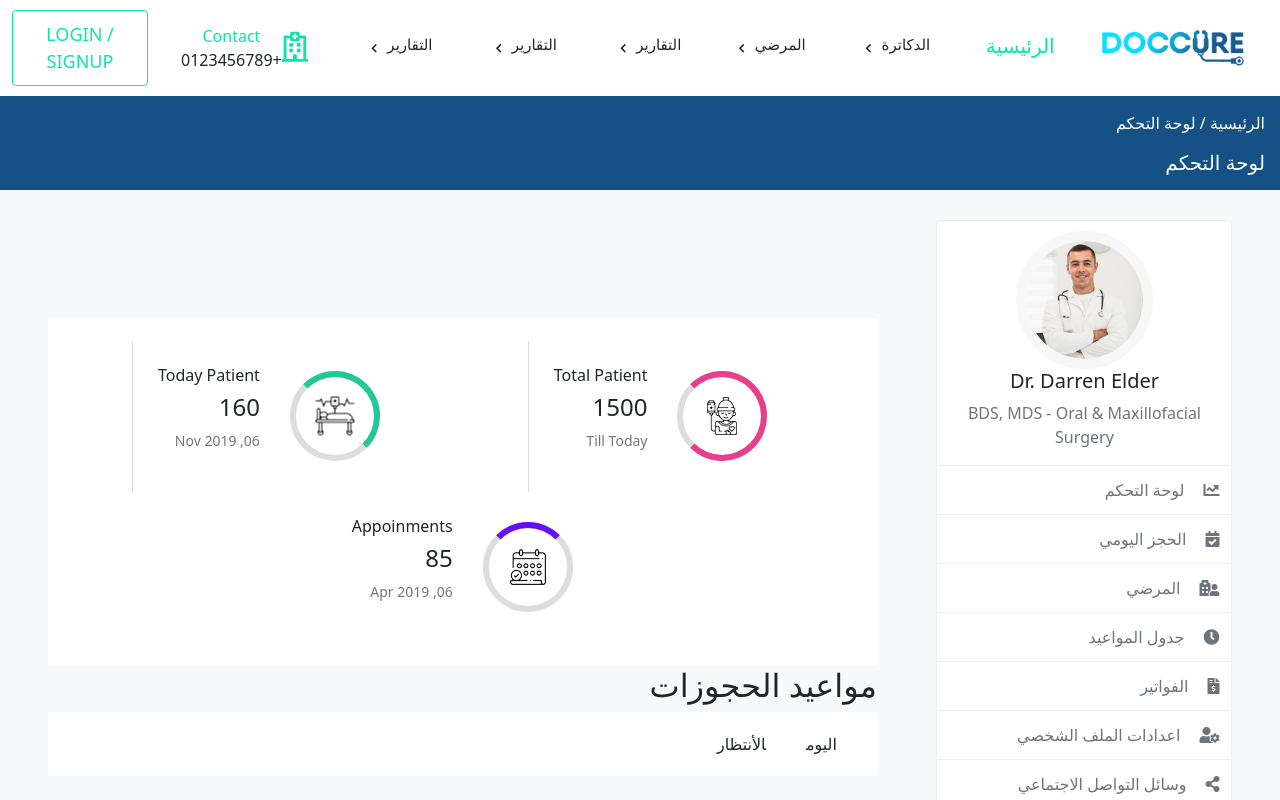
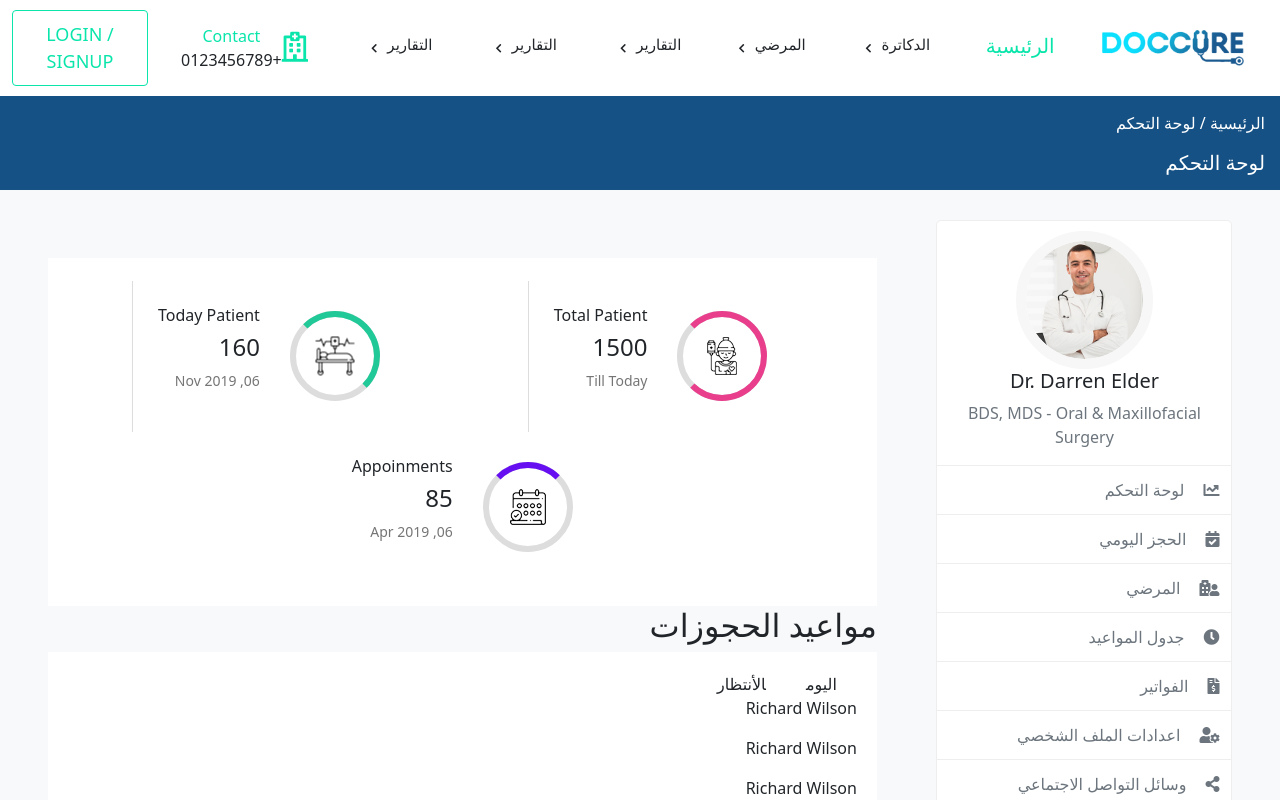
Before and after one commit to awny277/elmahalla-doctors, a React (Create React App) app: page /dashBoard/bookingDoctor/UpComing in a window 1280 px wide. Shown: the top 800 px of the page. Built offline with nearby package versions, Linux system fonts and the light colour scheme.

Commit message:
https://github.com/awny277/elmahalla-doctors

```diff
--- a/src/components/Doctors/DashBoard/Booking/PatientAppoinment/UpComing.jsx
+++ b/src/components/Doctors/DashBoard/Booking/PatientAppoinment/UpComing.jsx
@@ -1,14 +1,18 @@
 import React from 'react';
 import { NavLink } from 'react-router-dom';
+import { patient } from '../../../patient/patientDetails';
 import "./index.css";
+
 const UpComing = () => {
-  let patient = [
-    { name: "Richard Wilson ", id: "#PT0016", date: "11 Nov 2019",time:"10.00 AM",type:"old Patient",paid:"$150", imgUrl: "patient.jpg" },
-    { name: "Richard Wilson ", id: "#PT0016", date: "11 Nov 2019",time:"10.00 AM",type:"New Patient",paid:"$200", imgUrl: "patient1.jpg" },
-    { name: "Richard Wilson ", id: "#PT0016", date: "11 Nov 2019",time:"10.00 AM",type:"New Patient",paid:"$75", imgUrl: "patient2.jpg" },
-  ]
+
   return (
-    <NavLink to="/"></NavLink>
+    <React.Fragment>
+      <div>
+        {patient.map((ele, indx) => (
+          <p>{ele.name}</p>
+        ))}
+      </div>
+    </React.Fragment>
   );
 }
 
--- /dev/null
+++ b/src/components/Doctors/patient/patientDetails.jsx
@@ -0,0 +1,5 @@
+export let patient = [
+  { name: "Richard Wilson ", id: "#PT0016", date: "11 Nov 2019", time: "10.00 AM", type: "old Patient", paid: "$150", imgUrl: "patient.jpg" },
+  { name: "Richard Wilson ", id: "#PT0016", date: "11 Nov 2019", time: "10.00 AM", type: "New Patient", paid: "$200", imgUrl: "patient1.jpg" },
+  { name: "Richard Wilson ", id: "#PT0016", date: "11 Nov 2019", time: "10.00 AM", type: "New Patient", paid: "$75", imgUrl: "patient2.jpg" },
+]
```
